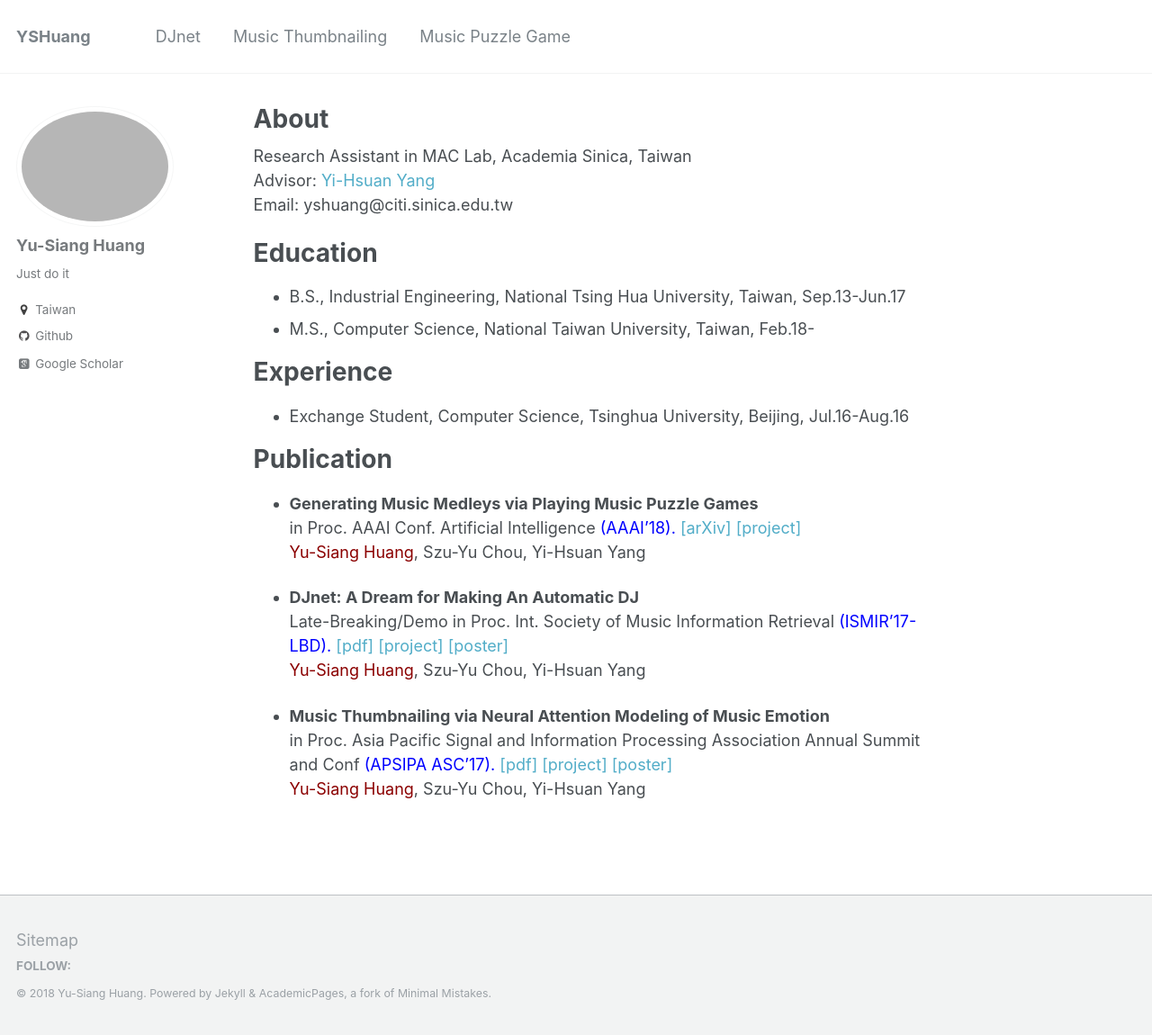
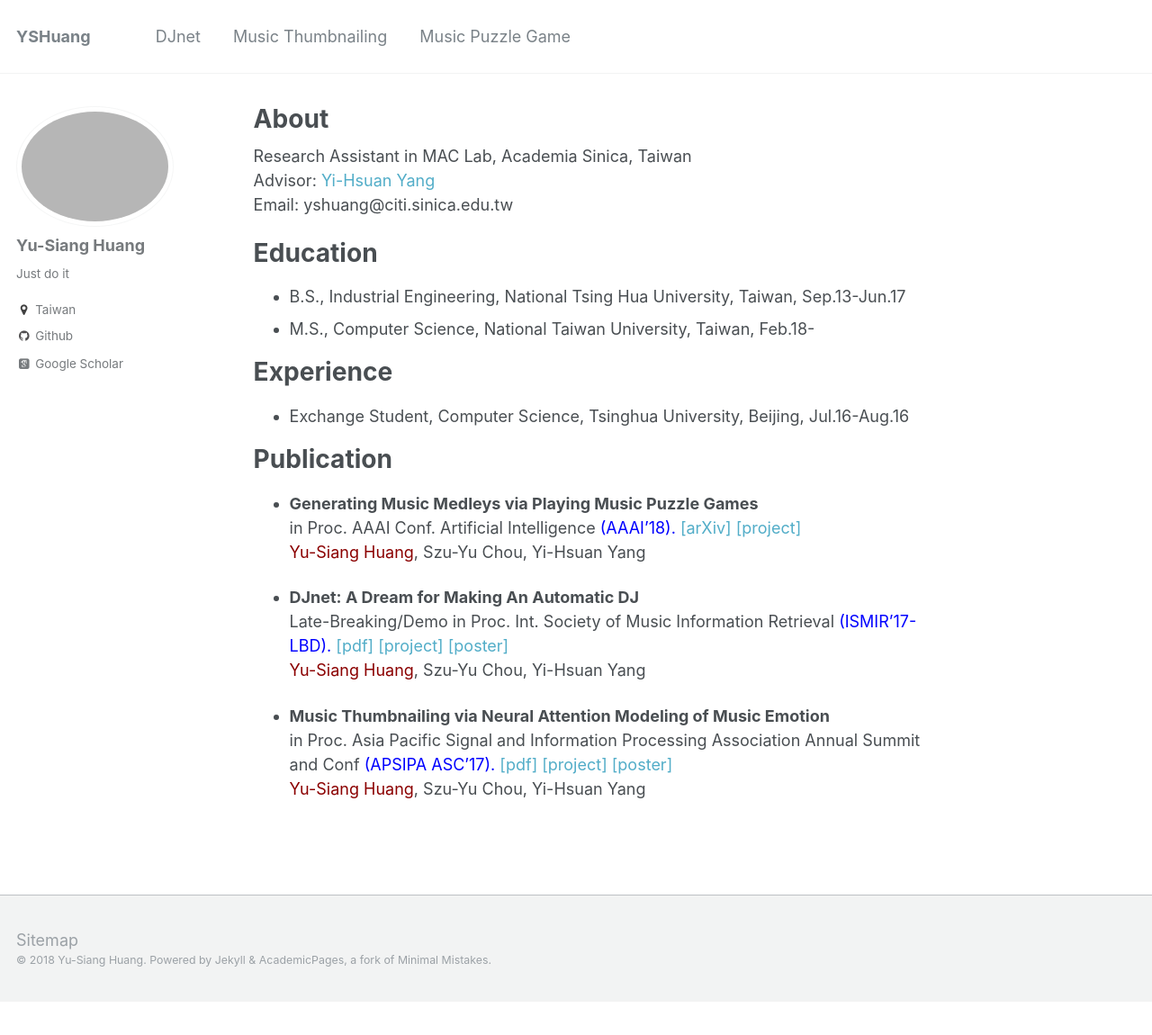
Before and after one commit to remyhuang/remyhuang.github.io, a Jekyll site: the page built from _pages/about.md, in a window 1280 px wide and 1150 px high. Shown: the whole window at 90% size. Built offline with Jekyll 4.4.1, drawn with Linux system fonts in a browser that asks for light colours; some web fonts are replaced.

Commit message:
Update footer.html

```diff
--- a/_includes/footer.html
+++ b/_includes/footer.html
@@ -1,20 +1,2 @@
 {% include base_path %}
-
-<div class="page__footer-follow">
-  <ul class="social-icons">
-    {% if site.data.ui-text[site.locale].follow_label %}
-      <li><strong>{{ site.data.ui-text[site.locale].follow_label }}</strong></li>
-    {% endif %}
-    {% if site.twitter.username %}
-      <li><a href="https://twitter.com/{{ site.twitter.username }}"><i class="fa fa-fw fa-twitter-square" aria-hidden="true"></i> Twitter</a></li>
-    {% endif %}
-    {% if site.facebook.username %}
-      <li><a href="https://facebook.com/{{ site.facebook.username }}"><i class="fa fa-fw fa-facebook-square" aria-hidden="true"></i> Facebook</a></li>
-    {% endif %}
-    {% if site.author.bitbucket %}
-      <li><a href="http://bitbucket.org/{{ site.author.bitbucket }}"><i class="fa fa-fw fa-bitbucket" aria-hidden="true"></i> Bitbucket</a></li>
-    {% endif %}
-  </ul>
-</div>
-
 <div class="page__footer-copyright">&copy; {{ site.time | date: '%Y' }} {{ site.name | default: site.title }}. {{ site.data.ui-text[site.locale].powered_by | default: "Powered by" }} <a href="http://jekyllrb.com" rel="nofollow">Jekyll</a> &amp; <a href="https://github.com/academicpages/academicpages.github.io">AcademicPages</a>, a fork of <a href="https://mademistakes.com/work/minimal-mistakes-jekyll-theme/" rel="nofollow">Minimal Mistakes</a>.</div>
```
